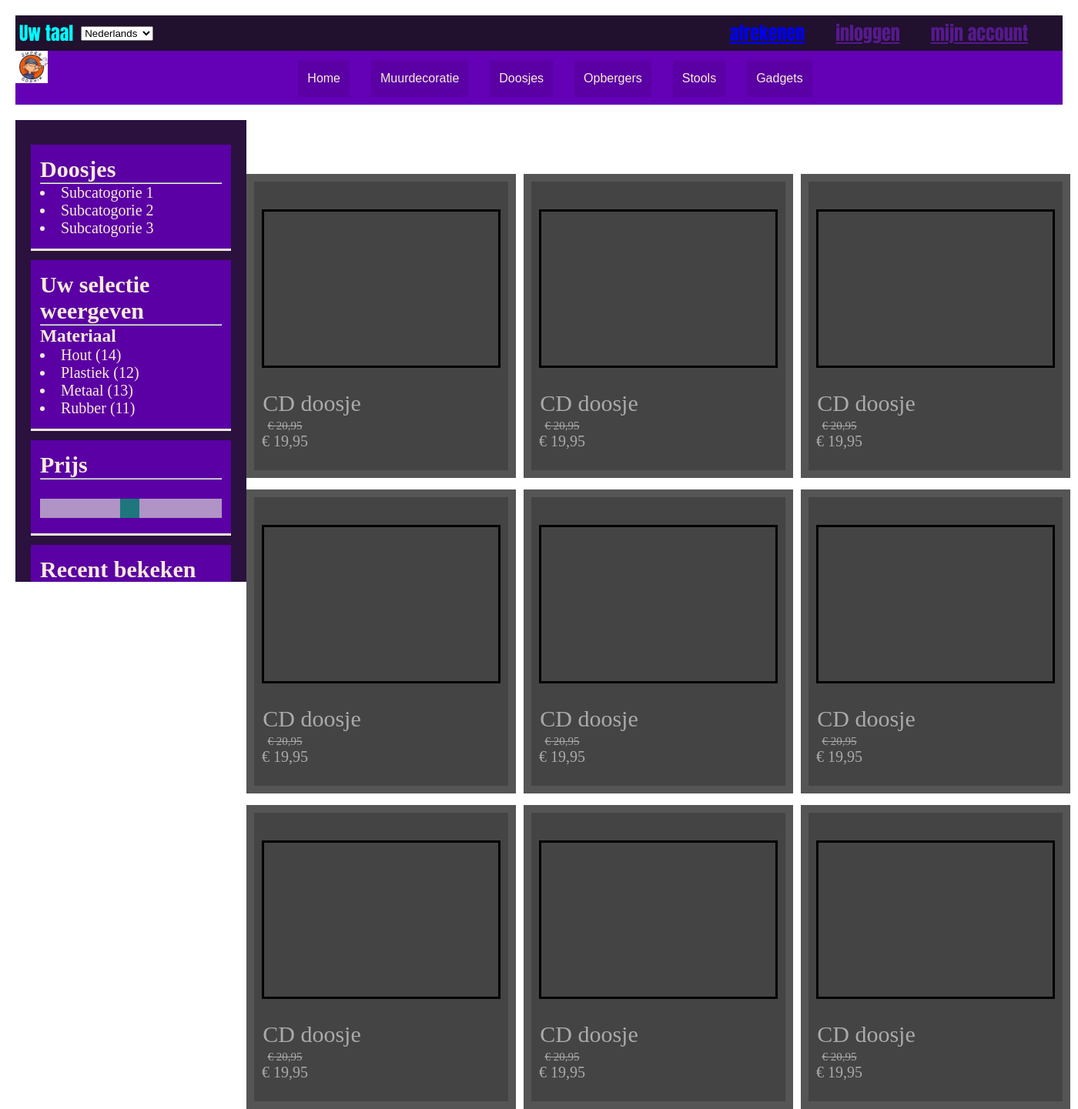
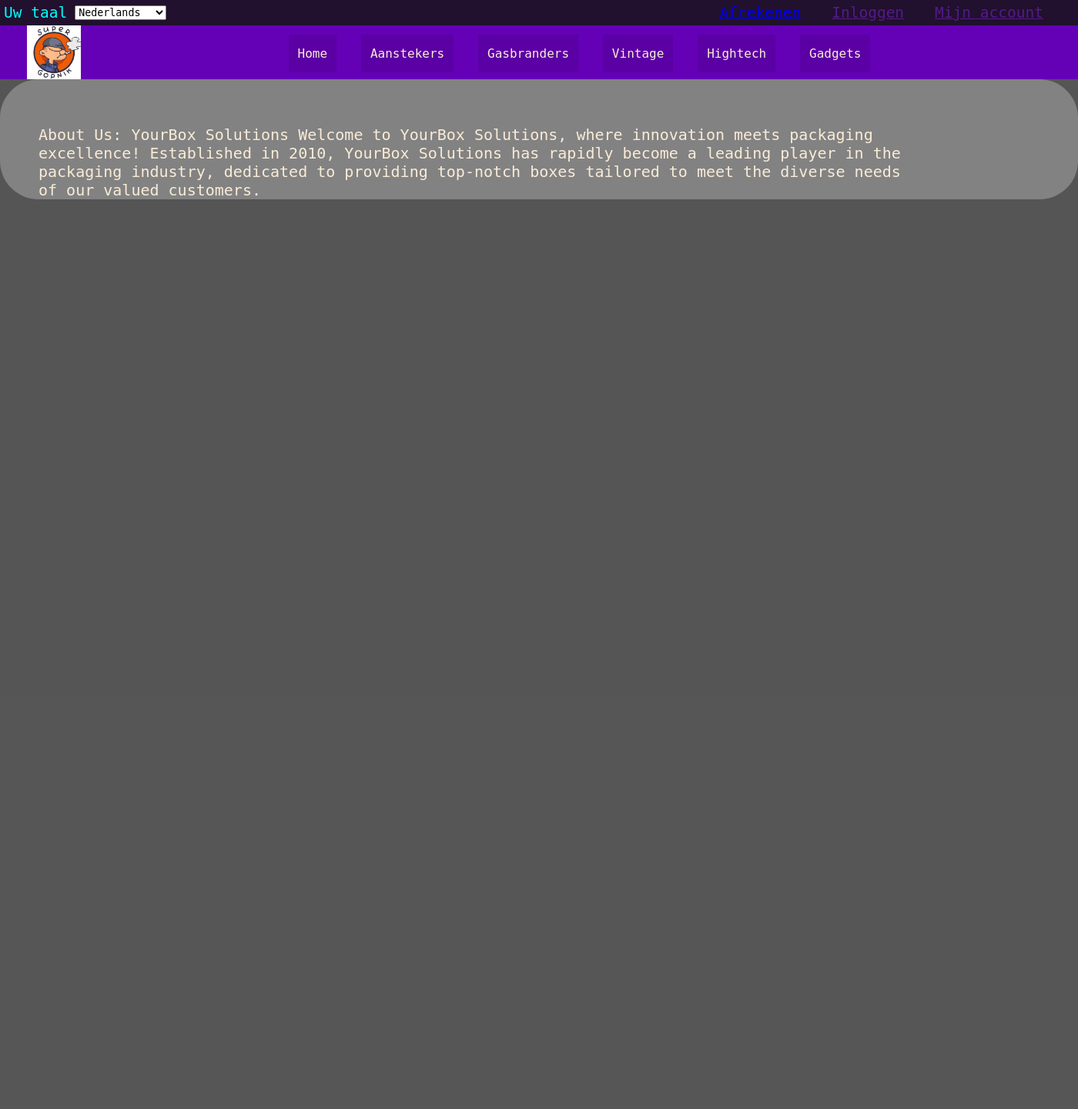
Before and after one commit to GLU-CSD/eindopdrachten-webshop-overzicht-bestelformulier-Markp33, a PHP site: page / in a window 1400 px wide. Shown: the whole page at 77% size. After the commit the page ends 259 px from the top, so only its background shows below. Run offline with PHP 8.4, Linux system fonts and the light colour scheme.

Commit message:
week2dag2

```diff
--- a/assets/css/style.css
+++ b/assets/css/style.css
@@ -1,6 +1,7 @@
 * {
   padding: 0;
   margin: 0;
+  font-family: monospace;
 }
 
 .topbar {
@@ -12,7 +13,6 @@
   font-size: 150%;
   font-family: Impact, Haettenschweiler, 'Arial Narrow Bold', sans-serif;
   justify-content: space-between;
-
 }
 
 .languagebar {
@@ -31,6 +31,7 @@
 
 .underbar {
   height: 70px;
+  width: 100%;
   background-color: rgb(100, 0, 182);
   text-align: center;
 }
@@ -52,13 +53,48 @@
   border: none;
 }
 
+footer {
+  display: flex;
+  justify-content: space-between;
+
+  background-color: #555;
+
+  width: 100%;
+  height: 250px;
+
+  margin-top: 90px;
+}
+
+.veiligbetalen {
+  color: antiquewhite;
+  padding-left: 80px;
+  padding-top: 40px;
+
+}
+
+.leveringkosten {
+  color: antiquewhite;
+  padding-top: 40px;
+}
+
+.klantenservice {
+  color: antiquewhite;
+  padding-top: 40px;
+}
+
+.overons {
+  color: antiquewhite;
+  padding-right: 80px;
+  padding-top: 40px;
+}
+
 .maincontent {
   display: block;
   padding: 20px;
   box-sizing: border-box;
   background-color: rgb(42, 17, 62);
   width: 300px;
-  height: 600px;
+  height: 1500px;
   overflow-x: hidden;
   float: left;
 }
@@ -89,44 +125,45 @@ ul {
   float: top;
   margin: 20px;
   gap: 10px;
-}
-
-
-body {
-  display: flex;
+  margin-top: -50px;
   justify-content: center;
-  margin: 20px;
 }
 
 .utopbar {
-  font-size: 20px;
-  height: 30px;
-  width: 1000px;
   border-bottom: solid;
+padding: 20px;
 
 }
 
+.doo{
 
+  font-size: 50px;
+}
 
-.cdtext{
+.image{
+  width: 320px;
+  height: 200px;
+}
+.cdtext {
   position: absolute;
   margin-top: 200px;
   font-size: 30px;
   margin-right: 180px;
+
 }
 
-.recentblock{
+.recentblock {
   margin-top: 5px;
 }
 
-.prijs1{
+.prijs1 {
   text-decoration: line-through;
 }
 
 
 
 
-.prijs{
+.prijs {
   position: absolute;
   margin-top: 260px;
   font-size: 15px;
@@ -134,7 +171,7 @@ body {
   text-decoration: line-through;
 }
 
-.korting{
+.korting {
   position: absolute;
   margin-top: 300px;
   font-size: 20px;
@@ -142,7 +179,7 @@ body {
 }
 
 .box {
-  background: #444;
+  background: #828282;
   border: 10px solid #555;
   display: flex;
   align-items: center;
@@ -150,7 +187,7 @@ body {
   color: #AAA;
   margin-top: 70px;
   height: 375px;
-  }
+}
 
 .square {
   width: 320px;
@@ -163,6 +200,43 @@ body {
   margin-bottom: 100px;
   float: center;
 }
+
+
+.mainhome{
+  background-color: #555;
+  height: 100vh;
+  width: 100%;
+}
+
+.hometext1{
+  font-size: 20px;
+
+  color: antiquewhite;
+  padding-left: 50px;
+  padding-top: 10px;
+  padding-right: 200px;
+
+}
+
+.hometext1border{
+  border-radius: 50px;
+  background-color: #828282;
+  padding-top: 50px;
+}
+
+
+
+
+
+
+
+
+
+
+
+
+
+
 
 
 
--- a/index.html
+++ b/index.html
@@ -1,26 +1,11 @@
-<!doctype html>
-<html class="no-js" lang="">
+<!DOCTYPE html>
+<html lang="en">
 
 <head>
-  <meta charset="utf-8">
-  <meta name="viewport" content="width=device-width, initial-scale=1">
-  <title></title>
-  <link rel="stylesheet" href="assets/css/style.css">
-  <meta name="description" content="">
-
-  <meta property="og:title" content="">
-  <meta property="og:type" content="">
-  <meta property="og:url" content="">
-  <meta property="og:image" content="">
-  <meta property="og:image:alt" content="">
-
-  <link rel="icon" href="/favicon.ico" sizes="any">
-  <link rel="icon" href="/icon.svg" type="image/svg+xml">
-  <link rel="apple-touch-icon" href="icon.png">
-
-  <link rel="manifest" href="site.webmanifest">
-  <meta name="theme-color" content="#fafafa">
-  <script src="/assets/js/app.js" defer></script>
+    <meta charset="UTF-8">
+    <meta name="viewport" content="width=device-width, initial-scale=1.0">
+    <link rel="stylesheet" href="/assets/css/style.css">
+    <title>Document</title>
 </head>
 
 <body>
@@ -36,13 +21,13 @@
             </div>
             <div>
                 <div class="mijnaccount">
-          <P><a href="">mijn account</a></P>
+                    <P><a href="">Mijn account</a></P>
                 </div>
                 <div class="inloggen">
-          <P><a href="">inloggen</a></P>
+                    <P><a href="">Inloggen</a></P>
                 </div>
                 <div class="afrekenen">
-          <P><a href="https://www.youtube.com/watch?v=yQR_NLeXKtw">afrekenen</a></P>
+                    <P><a href="https://www.youtube.com/watch?v=yQR_NLeXKtw">Afrekenen</a></P>
                 </div>
             </div>
         </div>
@@ -50,165 +35,37 @@
         <div>
             <div>
                 <p>
-          <img src="GOP.jpg" alt="GOPNIK" style="float:left;width:42px;height:42px;">
+                    <img src="/assets/img/GOP.jpg" alt="GOPNIK"
+                        style="float:left;width:70px;height:70px;margin-left: 35px;">
             </div>
             </p>
         </div>
         <div class="underbar">
-      <button class="home">Home</button>
-      <button class="muurdecoratie">Muurdecoratie</button>
-      <button class="doos">Doosjes</button>
-      <button class="opbergers">Opbergers</button>
-      <button class="stools">Stools</button>
+            <a href="/pages/home.html"><button class="home">Home</button></a>
+            <button class="muurdecoratie">Aanstekers</button>
+            <button class="doos">Gasbranders</button>
+            <button class="opbergers">Vintage</button>
+            <button class="stools">Hightech</button>
             <button class="gadgets">Gadgets</button>
 
 
         </div>
 
+    </header>
     <div>
-      <div class="maincontent">
-        <div class="kleindoosje">
-          <h2>Doosjes</h2>
-          <hr>
-          <ul>
-            <li>Subcatogorie 1</li>
-            <li>Subcatogorie 2</li>
-            <li>Subcatogorie 3</li>
-          </ul>
-        </div>
+        <div class="mainhome">
+            <div class="hometext1border">
+            <div class="hometext1">About Us: YourBox Solutions
 
-        <div class="kleindoosje">
-          <h2>Uw selectie weergeven</h2>
-          <hr>
-          <h3>Materiaal</h3>
-          <ul>
-            <li>Hout (14)</li>
-            <li>Plastiek (12)</li>
-            <li>Metaal (13)</li>
-            <li>Rubber (11)</li>
-          </ul>
-        </div>
+                Welcome to YourBox Solutions, where innovation meets packaging excellence! Established in 2010, YourBox
+                Solutions has rapidly become a leading player in the packaging industry, dedicated to providing
+                top-notch boxes tailored to meet the diverse needs of our valued customers.
+            </div></div>
+            <div class="hometext2">
 
-        <div class="kleindoosje">
-          <h2>Prijs</h2>
-          <hr>
-          <div class="slidecontainer">
-            <input type="range" min="1" max="100" value="50" class="slider" id="myRange">
-          </div>
-        </div>
-
-        <div class="kleindoosje">
-          <h2>Recent bekeken</h2>
-          <hr>
-          <div>
-            <div class="recentblock">
-              <input type="checkbox" id="vehicle1" name="vehicle1" value="Bike">
-              <label for="vehicle1"> Metalen doosje</label><br>
-              <div>
-                <div class="prijs1">€ 20,95</div>
-              </div>
-              <div>
-                <div class="prijs2">€ 19,95</div>
             </div>
         </div>
     </div>
-        </div>
-
-        <div class="kleindoosje">
-          <h2>Nieuwsbrief</h2>
-          <hr>
-          <label for="site-search">Voer uw e-mail in:</label>
-          <input type="search" id="site-search" name="q" />
-
-          <button>Search</button>
-        </div>
-
-        <div class="kleindoosje">
-          <h2>Product vergelijken</h2>
-          <hr>
-        </div>
-
-      </div>
-
-
-
-      <div class="main">
-
-
-        <div class="box">
-          <div class="cdtext">CD doosje</div>
-          <div class="prijs">€ 20,95</div>
-          <div class="korting">€ 19,95</div>
-          <div class="square"></div>
-        </div>
-        <div class="box">
-          <div class="cdtext">CD doosje</div>
-          <div class="prijs">€ 20,95</div>
-          <div class="korting">€ 19,95</div>
-          <div class="square"></div>
-        </div>
-        <div class="box">
-          <div class="cdtext">CD doosje</div>
-          <div class="prijs">€ 20,95</div>
-          <div class="korting">€ 19,95</div>
-          <div class="square"></div>
-        </div>
-        <div class="box">
-          <div class="cdtext">CD doosje</div>
-          <div class="prijs">€ 20,95</div>
-          <div class="korting">€ 19,95</div>
-          <div class="square"></div>
-        </div>
-        <div class="box">
-          <div class="cdtext">CD doosje</div>
-          <div class="prijs">€ 20,95</div>
-          <div class="korting">€ 19,95</div>
-          <div class="square"></div>
-        </div>
-        <div class="box">
-          <div class="cdtext">CD doosje</div>
-          <div class="prijs">€ 20,95</div>
-          <div class="korting">€ 19,95</div>
-          <div class="square"></div>
-        </div>
-        <div class="box">
-          <div class="cdtext">CD doosje</div>
-          <div class="prijs">€ 20,95</div>
-          <div class="korting">€ 19,95</div>
-          <div class="square"></div>
-        </div>
-        <div class="box">
-          <div class="cdtext">CD doosje</div>
-          <div class="prijs">€ 20,95</div>
-          <div class="korting">€ 19,95</div>
-          <div class="square"></div>
-        </div>
-        <div class="box">
-          <div class="cdtext">CD doosje</div>
-          <div class="prijs">€ 20,95</div>
-          <div class="korting">€ 19,95</div>
-          <div class="square"></div>
-        </div>
-
-      </div>
-
-    </div>
-    <div>
-    </div>
-    </div>
-
-
-
-
-
-
-
-
-
-  </header>
-
-
-
 </body>
 
 </html>
```
Also changed, not shown: pages/shop.html (added, +350 -0 lines), assets/img/GOP.jpg (renamed from GOP.jpg), assets/img/aansteker1.jpg (added), assets/img/aansteker2.jpg (added), assets/img/aansteker3.jpg (added), assets/img/aansteker4.jpg (added), assets/img/aansteker5.jpg (added), assets/img/aansteker6.jpg (added), assets/img/aansteker7.jpg (added), assets/img/aansteker8.jpg (added), assets/img/aansteker9.jpg (added). Lines whose indentation alone changed are shown as unchanged.
